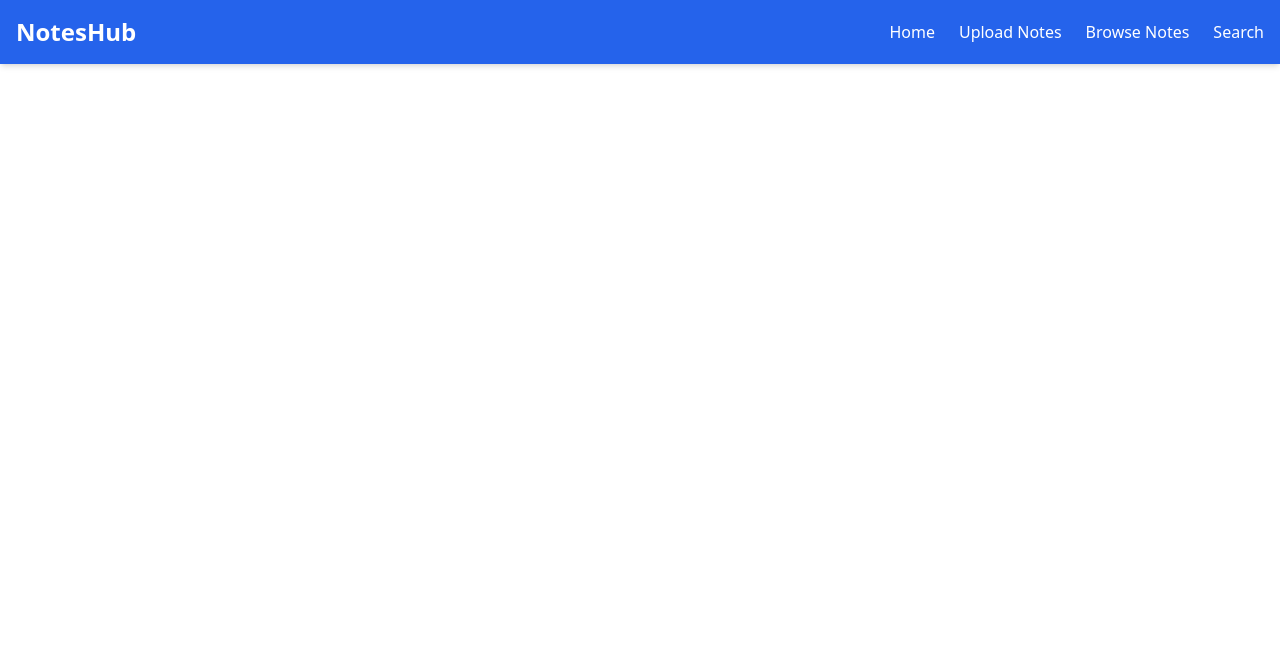
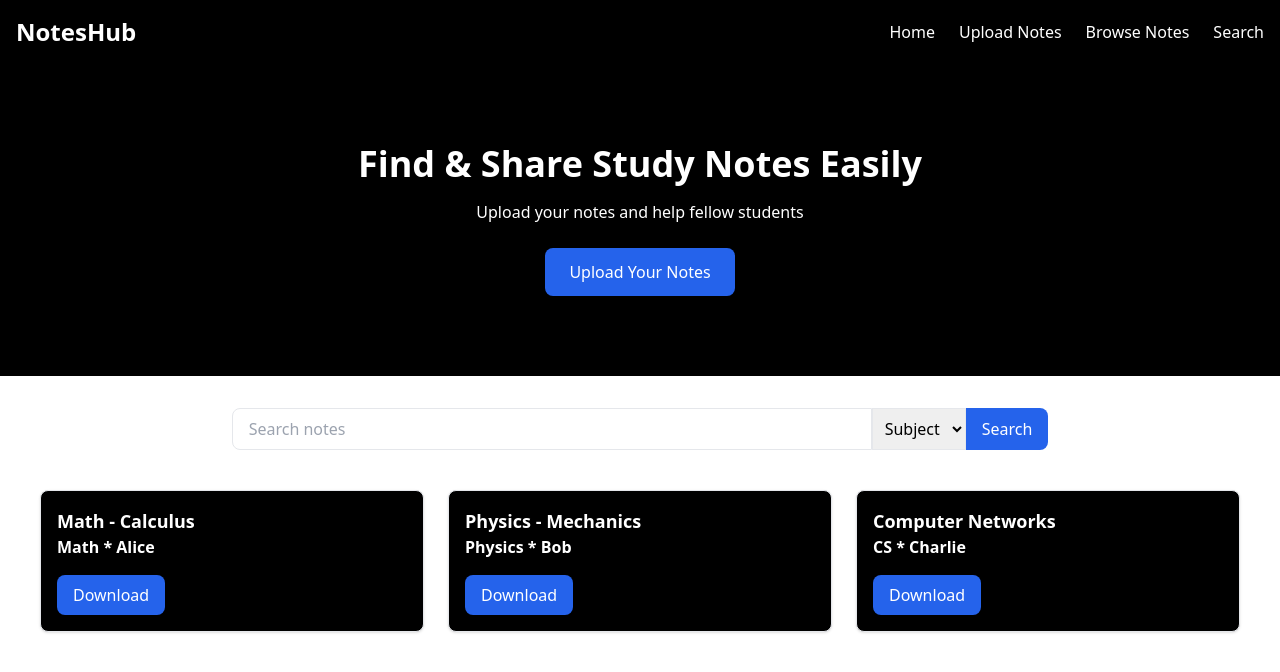
Before and after one commit to lvp2003/NotesHub, a React (Vite) app in the folder noteshub-frontend/: page / in a window 1280 px wide. Shown: the top 672 px of the page. Built offline with nearby package versions, Linux system fonts and the light colour scheme.

Commit message:
more components are added , Navbar , Hero , Searchbar , NotesGrid

```diff
--- a/noteshub-frontend/src/App.jsx
+++ b/noteshub-frontend/src/App.jsx
@@ -1,10 +1,16 @@
 import React from "react";
 import Navbar from "./components/Navbar";
+import Hero from "./components/Hero";
+import SearchBar from "./components/SearchBar";
+import NotesGrid from "./components/NotesGrid";
 
 const App = () => {
   return (
     <>
       <Navbar></Navbar>
+      <Hero></Hero>
+      <SearchBar></SearchBar>
+      <NotesGrid></NotesGrid>
     </>
   );
 };
--- /dev/null
+++ b/noteshub-frontend/src/components/Hero.jsx
@@ -0,0 +1,15 @@
+export default function Hero() {
+  return (
+    <section className="bg-black py-20 text-center">
+      <h2 className="text-4xl font-bold mb-4 text-white">
+        Find & Share Study Notes Easily
+      </h2>
+      <p className="text-gray-600 mb-6 text-white">
+        Upload your notes and help fellow students
+      </p>
+      <button className="px-6 py-3 bg-blue-600 text-white rounded-lg shadow hover:bg-blue-700">
+        Upload Your Notes
+      </button>
+    </section>
+  );
+}
--- a/noteshub-frontend/src/components/Navbar.jsx
+++ b/noteshub-frontend/src/components/Navbar.jsx
@@ -1,6 +1,6 @@
 export default function Navbar() {
   return (
-    <nav className="bg-blue-600 p-4 shadow-md">
+    <nav className="bg-black p-4 shadow-md">
       <div className="container mx-auto flex justify-between items-center">
         <h1 className="text-white text-2xl font-bold">NotesHub</h1>
         <ul className="flex space-x-6 text-white">
--- /dev/null
+++ b/noteshub-frontend/src/components/NotesGrid.jsx
@@ -0,0 +1,47 @@
+import React from "react";
+
+const NotesGrid = () => {
+  const sampleNotes = [
+    {
+      title: "Math - Calculus",
+      subject: "Math",
+      author: "Alice",
+      file: "#",
+    },
+    {
+      title: "Physics - Mechanics",
+      subject: "Physics",
+      author: "Bob",
+      file: "#",
+    },
+    {
+      title: "Computer Networks",
+      subject: "CS",
+      author: "Charlie",
+      file: "#",
+    },
+  ];
+  return (
+    <div className="grid grid-cols-1 md:grid-cols-3  gap-6 p-10">
+      {sampleNotes.map((notes, i) => (
+        <div
+          key={i}
+          className="border rounded-lg shadow p-4 bg-black text-white"
+        >
+          <h3 className="text-lg font-bold">{notes.title}</h3>
+          <p className="text-white font-semibold">
+            {notes.subject} * {notes.author}
+          </p>
+          <a
+            href={notes.file}
+            className="inline-block mt-4 px-4 py-2 bg-blue-600 text-white rounded-lg"
+          >
+            Download
+          </a>
+        </div>
+      ))}
+    </div>
+  );
+};
+
+export default NotesGrid;
--- /dev/null
+++ b/noteshub-frontend/src/components/SearchBar.jsx
@@ -0,0 +1,23 @@
+import React from "react";
+
+const SearchBar = () => {
+  return (
+    <div className="flex justify-center mt-8">
+      <input
+        type="text"
+        placeholder="Search notes"
+        className="border px-4 py-2 w-1/2 rounded-l-lg"
+      />
+      <select className="border px-2 py-2">
+        <option>Subject</option>
+        <option>Author</option>
+        <option>Date</option>
+      </select>
+      <button className="bg-blue-600  text-white px-4 rounded-r-lg">
+        Search
+      </button>
+    </div>
+  );
+};
+
+export default SearchBar;
```
